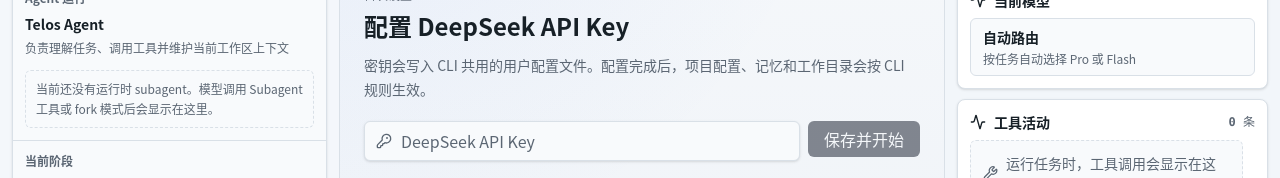
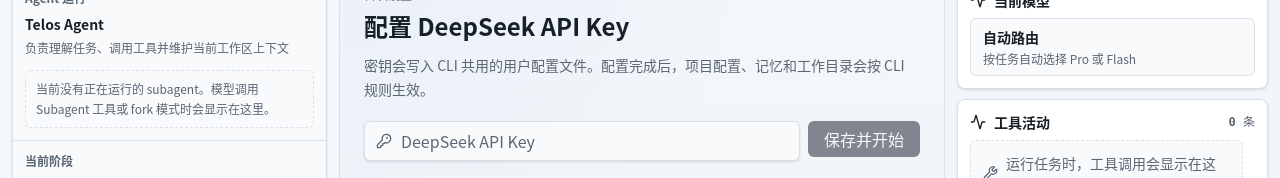
Before and after one commit to future-re/telos-agent, a React (Vite) app in the folder desktop/: page / in a window 1280 px wide. Shown: the part 308-486 px from the top of the page. Built offline with nearby package versions, Linux system fonts and the light colour scheme; a web font is replaced by a local one.

Commit message:
feat: update subagent status messaging and add tests for runtime subagents

```diff
--- a/desktop/src/components/AgentStatusRail.tsx
+++ b/desktop/src/components/AgentStatusRail.tsx
@@ -148,7 +148,7 @@
           <div className="mt-3 grid gap-1.5">
             {subagents.length === 0 ? (
               <div className="rounded-md border border-dashed bg-background px-2.5 py-2 text-xs leading-5 text-muted-foreground">
-                当前还没有运行时 subagent。模型调用 Subagent 工具或 fork 模式后会显示在这里。
+                当前没有正在运行的 subagent。模型调用 Subagent 工具或 fork 模式时会显示在这里。
               </div>
             ) : (
               subagents.map((item) => (
@@ -301,9 +301,9 @@
   status: ToolActivity["status"];
 }
 
-function deriveRuntimeSubagents(tools: ToolActivity[]): RuntimeSubagent[] {
+export function deriveRuntimeSubagents(tools: ToolActivity[]): RuntimeSubagent[] {
   return tools
-    .filter((tool) => isSubagentTool(tool.name))
+    .filter((tool) => isSubagentTool(tool.name) && tool.status === "running")
     .map((tool, index) => ({
       id: tool.id,
       name: runtimeSubagentName(tool, index),
```
Also changed, not shown: 1 other file (tests, documents, lock files or other folders).
